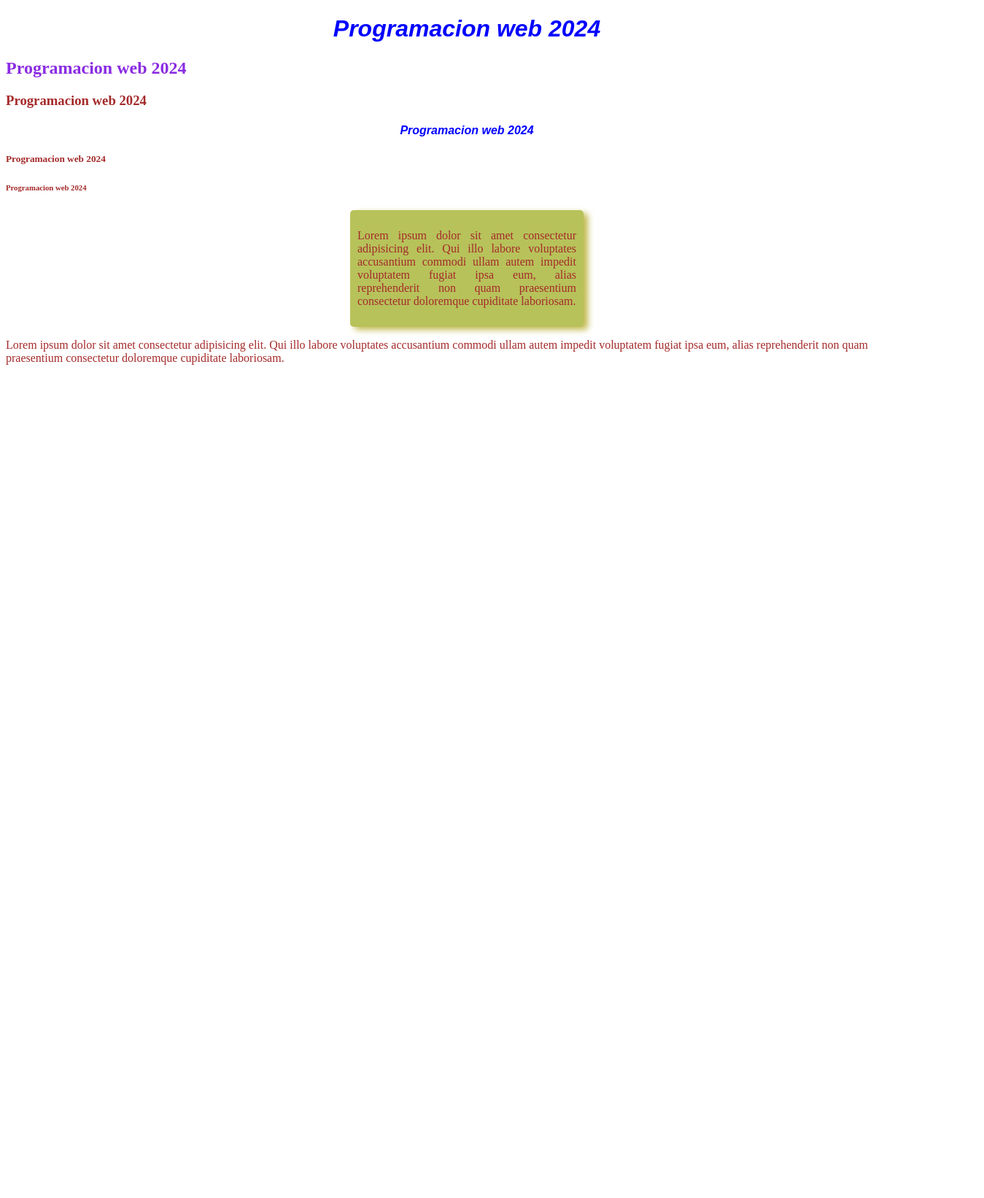
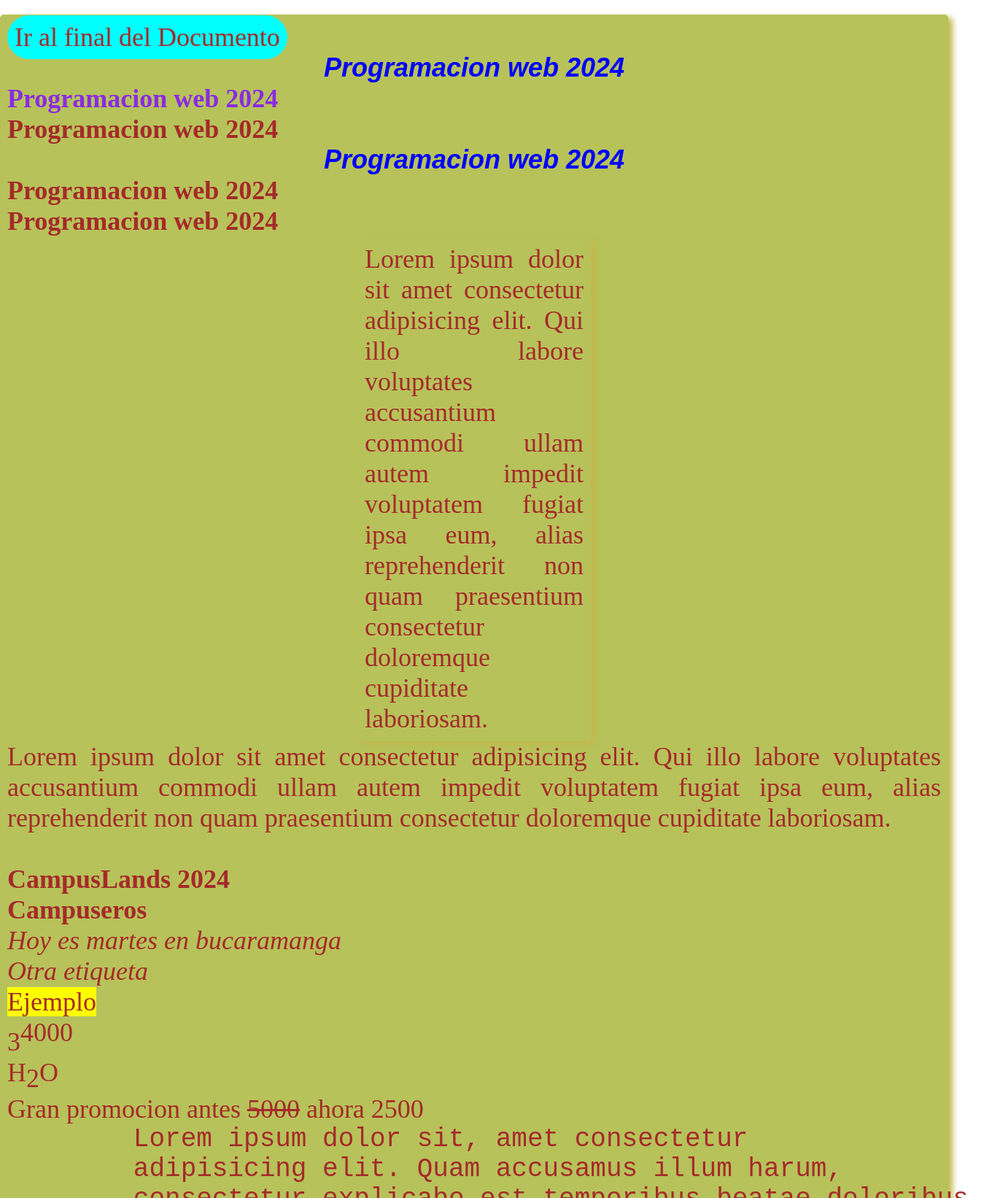
Before and after one commit to JhonJMD/intro, a plain HTML site: page index.html in a window 1280 px wide. Shown: the top 1642 px of the page at 73% size, 1349 px wide, since content can reach past the window. Before the commit the page ends 800 px from the top, so only its background shows below. Drawn offline with Linux system fonts and the light colour scheme.

Commit message:
Refactor index and style

```diff
--- a/css/style.css
+++ b/css/style.css
@@ -1,6 +1,23 @@
 /*Estilos de forma global*/
 *{
     color: brown;
+    font-size: 1.5rem;
+    margin: 0;
+}
+.container{
+    margin-top: 20px;
+    width: 100%;
+}
+a{
+    margin-top: 2rem;
+    padding: 10px;
+    text-decoration: none;
+    background-color: aqua;
+    border-radius: 100px;
+}
+a:hover{
+    border: 5px dotted rgb(167, 164, 164);
+    background-color: chocolate;
 }
 h2{
     color: chartreuse;
@@ -24,5 +41,9 @@ div{
     margin: 0 auto;
     border: 2px solid 5px  rgb(183, 194, 90);
     border-radius: 5px;
-    border-color: black;    box-shadow: 6px 4px 9px 0px #c2b94e;
+    border-color: black;
+    box-shadow: 6px 4px 9px 0px #c2b94e;
 }
+small {
+    font-size: 0.8rem;
+}
--- a/index.html
+++ b/index.html
@@ -7,6 +7,8 @@
     <title>Document</title>
 </head>
 <body>
+    <div class="container">
+        <a href="#fin">Ir al final del Documento</a>
     <h1 class = "titulo" id = "titulo">Programacion web 2024</h1><!--Id es un elemento unico para cada etiqueta no se puede repetir-->
     <h2 class = "subtitulo">Programacion web 2024</h2>
     <h3>Programacion web 2024</h3>
@@ -17,5 +19,38 @@
         <p>Lorem ipsum dolor sit amet consectetur adipisicing elit. Qui illo labore voluptates accusantium commodi ullam autem impedit voluptatem fugiat ipsa eum, alias reprehenderit non quam praesentium consectetur doloremque cupiditate laboriosam.</p>
     </div>
     <p>Lorem ipsum dolor sit amet consectetur adipisicing elit. Qui illo labore voluptates accusantium commodi ullam autem impedit voluptatem fugiat ipsa eum, alias reprehenderit non quam praesentium consectetur doloremque cupiditate laboriosam.</p>
+    <br>
+    <b>CampusLands 2024</b> <!--Negrita para la letra-->
+    <br>
+    <strong>Campuseros</strong> <!--Negrita pero con mayor fuerza semantica-->
+    <br>
+    <i>Hoy es martes en bucaramanga</i> <!--Cursiva para la letra-->
+    <br>
+    <em>Otra etiqueta</em> <!--Cursiva pero con mayor fuerza semantica-->
+    <br>
+    <mark>Ejemplo</mark>
+    <br>
+    3<sup>4000</sup>
+    <br>
+    H<sub>2</sub>O
+    <br>
+    Gran promocion antes <del>5000</del> ahora 2500
+    <br>
+    <pre style = "text-align: justify;">
+        Lorem ipsum dolor sit, amet consectetur
+        adipisicing elit. Quam accusamus illum harum,
+        consectetur explicabo est temporibus beatae doloribus
+        saepe enim eum quasi animi deserunt quod,
+        aliquid dignissimos, pariatur ullam alias.
+    </pre>
+    <small>Titulo</small>
+    <br>
+    <a href="https://www.youtube.com/watch?v=3JwOcxeXoSI" target="_blank">Ir a Youtube</a> <!--blank abre en una pestaña aparte y el parent abrir en la misma pestaña-->
+    <br>
+    <a href="https://www.youtube.com/watch?v=3JwOcxeXoSI" target="_blank">
+        <img src="images/logo.png" alt="Logo de Youtube" width="10%">
+    </a>
+    <h5 id = "fin">Fin del Documento</h5>
+    </div>
 </body>
 </html>
```
Also changed, not shown: images/logo.png (added).
